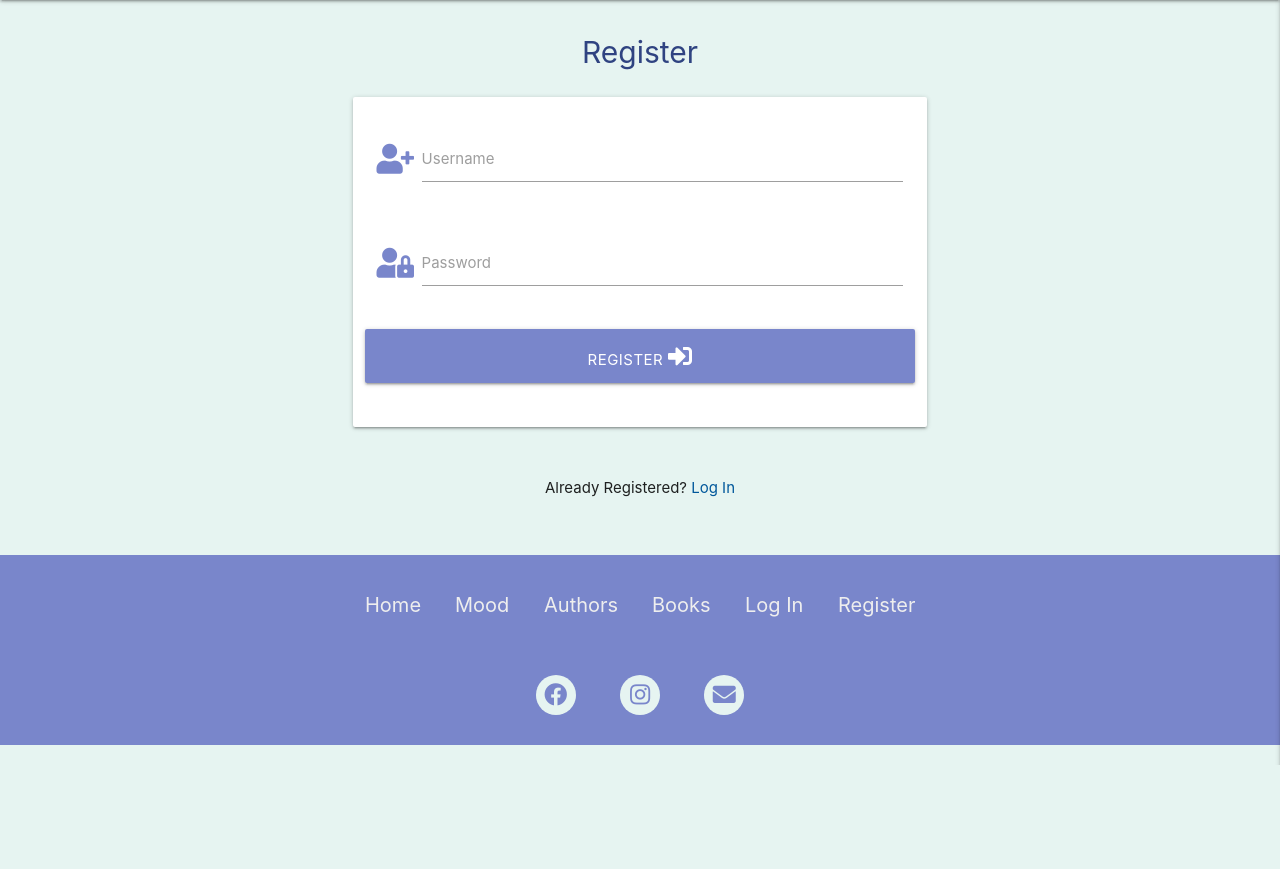
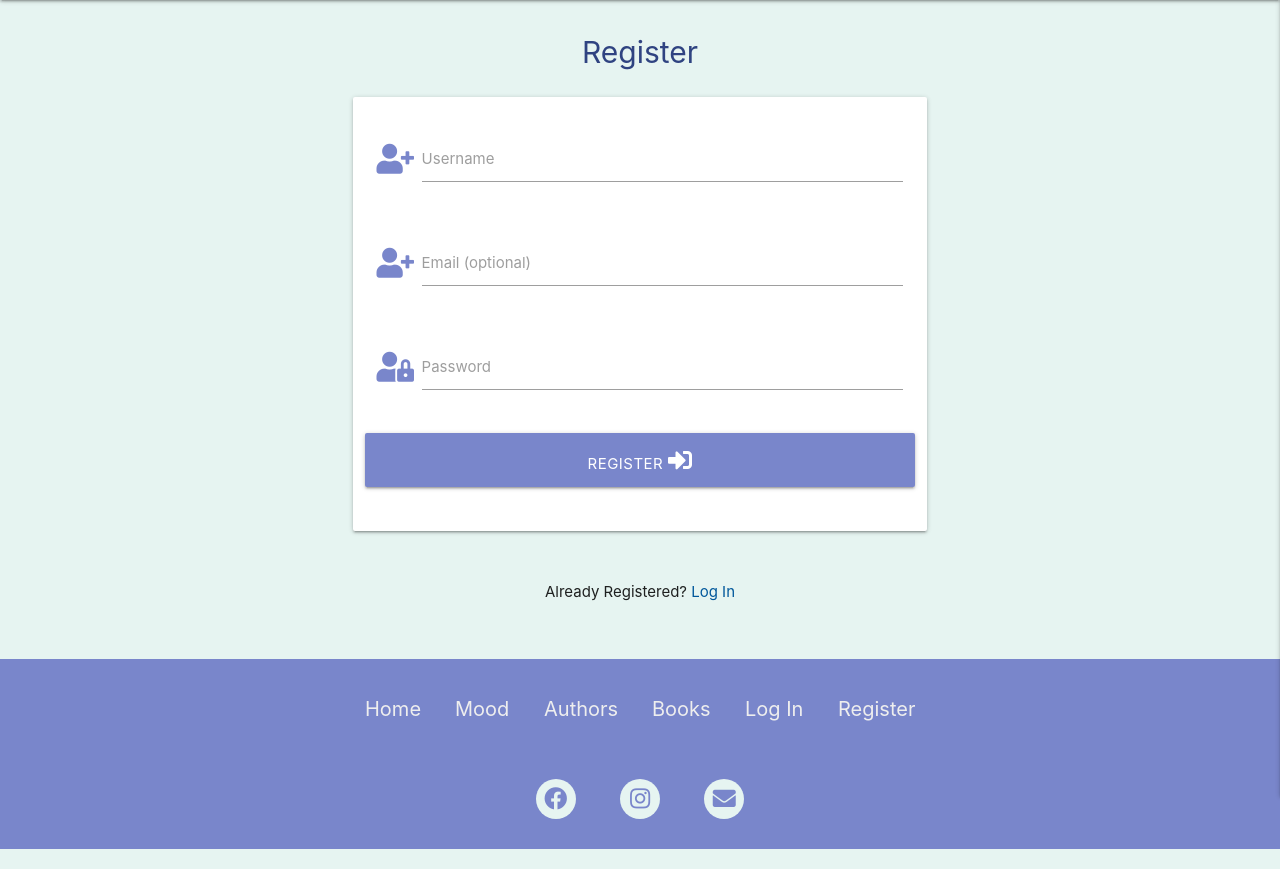
Before and after one commit to daithioc95/MS3, a Flask app: page /register in a window 1280 px wide. Shown: the part 64-933 px from the top of the page. Before the commit the page ends 829 px from the top, so only its background shows below. Run offline with Flask 2, Linux system fonts and the light colour scheme; some libraries are stand-ins or nearby versions; some web fonts are replaced.

Commit message:
Update register form to input email

```diff
--- a/app.py
+++ b/app.py
@@ -537,6 +537,7 @@ def register():
         register = {
             "username": request.form.get("username").lower(),
             "password": generate_password_hash(request.form.get("password")),
+            "email": request.form.get("email").lower(),
             "fav_quote_ids": [],
             "fav_author_ids": [],
             "fav_book_ids": []
--- a/static/css/style.css
+++ b/static/css/style.css
@@ -338,7 +338,8 @@ margin-left: auto;
 
 
 @media screen and (max-width:600px) {
-    blockquote.author-blockquote {    margin: 1em;
+    blockquote.author-blockquote {
+    margin: 2em;
     max-width: 20em;
     margin-left: auto;
     margin-right: auto;
@@ -1112,3 +1113,7 @@ font-size: 20px;
 .user-details-dsk{
     padding-left: 0 !important;
 }
+
+.material-icons:hover{
+    color: #E6F4F1;
+}
--- a/templates/register.html
+++ b/templates/register.html
@@ -13,6 +13,15 @@
                     <input id="username" name="username" type="text" minlength="5" maxlength="15"
                         pattern="^[a-zA-Z0-9]{5,15}$" class="validate" required>
                     <label for="username">Username</label>
+                </div>
+            </div>
+            <!-- email -->
+            <div class="row">
+                <div class="input-field col s12">
+                    <i class="input-attributes fas fa-user-plus prefix"></i>
+                    <input id="email" name="email" type="email" minlength="5" maxlength="30"
+                        pattern="[a-z0-9._%+-]+@[a-z0-9.-]+\.[a-z]{2,}$" class="validate">
+                    <label for="email">Email (optional)</label>
                 </div>
             </div>
             <!-- password -->
```
Also changed, not shown: templates/profile.html (+8 -4 lines).
